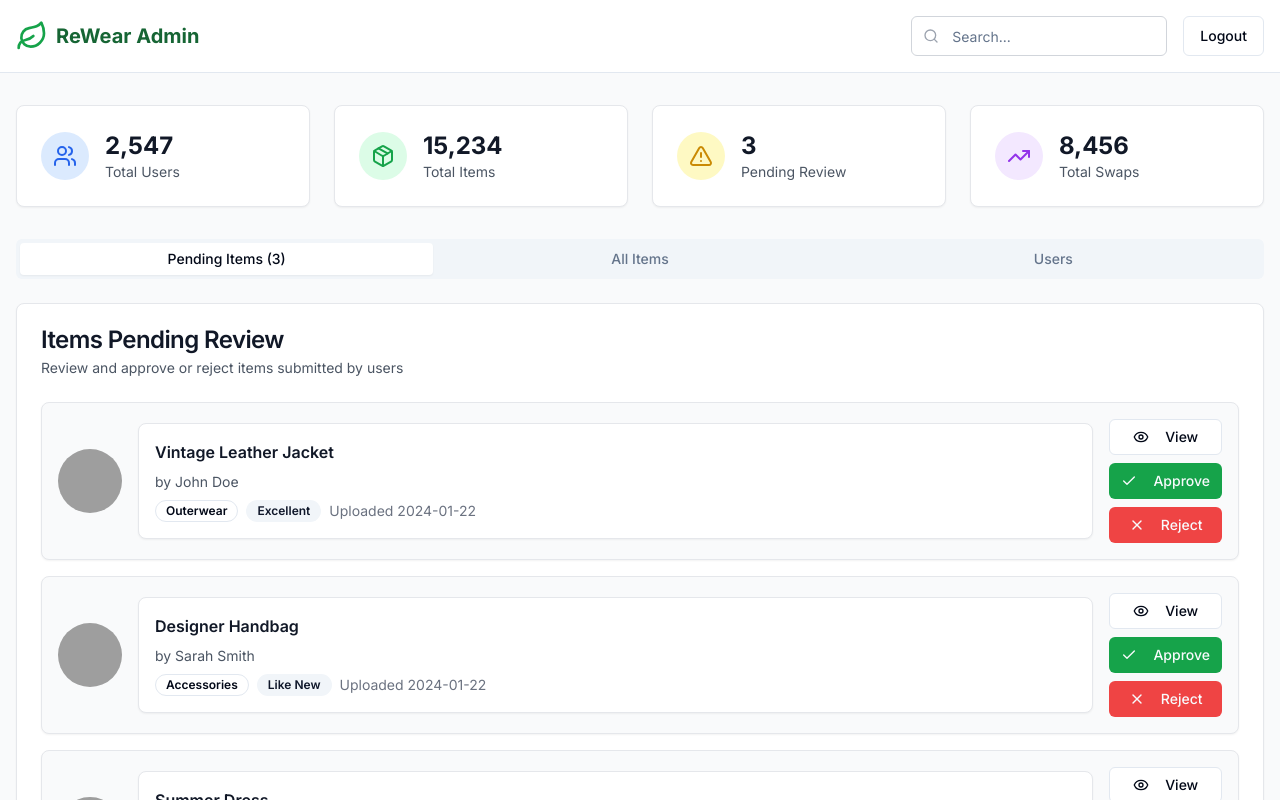
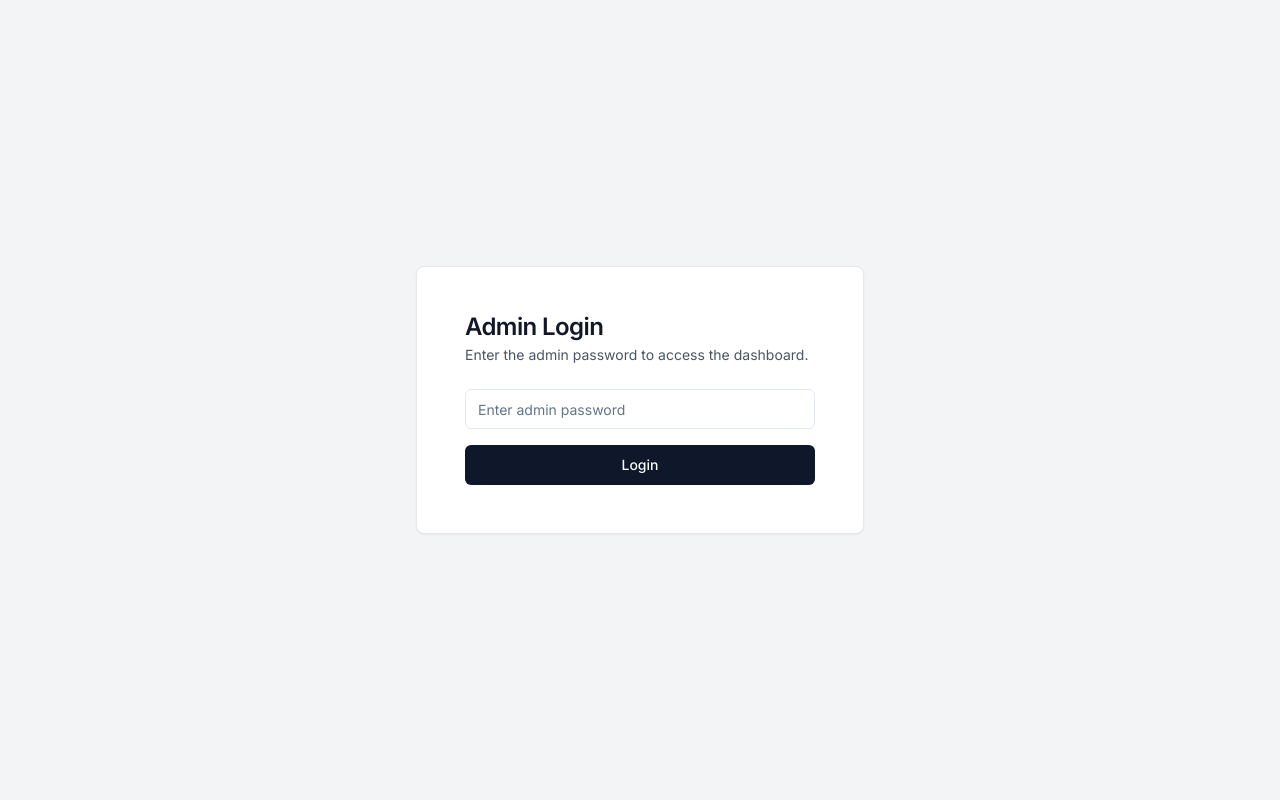
Before and after one commit to saipy10/Team-Scouts---Odoo-Hackathon, a Next.js app: page /admin in a window 1280 px wide. Shown: the top 800 px of the page. Built offline with nearby package versions, Linux system fonts and the light colour scheme; grey boxes are pictures that could not be loaded.

Commit message:
Improved Admin Page Design

```diff
--- a/app/admin/page.tsx
+++ b/app/admin/page.tsx
@@ -90,6 +90,16 @@ const users = [
 
 export default function AdminPage() {
   const [searchTerm, setSearchTerm] = useState("")
+  const [isLoggedIn, setIsLoggedIn] = useState(false)
+  const [password, setPassword] = useState("")
+
+  const handleLogin = () => {
+    if (password === "admin123") {
+      setIsLoggedIn(true)
+    } else {
+      alert("Incorrect admin password.")
+    }
+  }
 
   const handleApprove = (itemId: number) => {
     console.log(`Approved item ${itemId}`)
@@ -101,6 +111,33 @@ export default function AdminPage() {
 
   const handleDeleteItem = (itemId: number) => {
     console.log(`Deleted item ${itemId}`)
+  }
+
+  if (!isLoggedIn) {
+    return (
+      <div className="min-h-screen flex items-center justify-center bg-gray-100 dark:bg-gray-900">
+        <Card className="w-full max-w-md p-6 bg-white dark:bg-gray-800 border-gray-200 dark:border-gray-700">
+          <CardHeader>
+            <CardTitle className="text-gray-900 dark:text-white">Admin Login</CardTitle>
+            <CardDescription className="text-gray-600 dark:text-gray-300">
+              Enter the admin password to access the dashboard.
+            </CardDescription>
+          </CardHeader>
+          <CardContent className="space-y-4">
+            <Input
+              type="password"
+              placeholder="Enter admin password"
+              value={password}
+              onChange={(e) => setPassword(e.target.value)}
+              className="dark:bg-gray-700 dark:text-white"
+            />
+            <Button className="w-full" onClick={handleLogin}>
+              Login
+            </Button>
+          </CardContent>
+        </Card>
+      </div>
+    )
   }
 
   return (
@@ -124,7 +161,7 @@ export default function AdminPage() {
                   className="pl-10 w-64 h-10 bg-white dark:bg-gray-700 border-gray-300 dark:border-gray-600 text-gray-900 dark:text-white"
                 />
               </div>
-              <Button variant="outline">Logout</Button>
+              <Button variant="outline" onClick={() => setIsLoggedIn(false)}>Logout</Button>
             </div>
           </div>
         </div>
```
